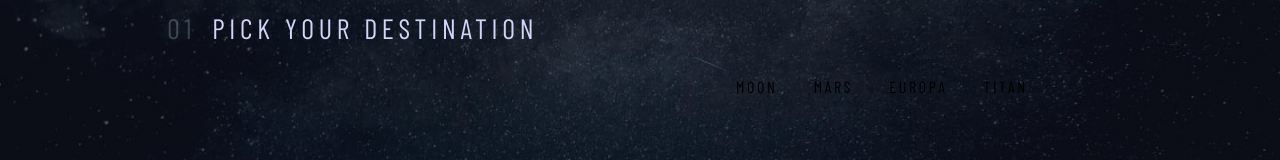
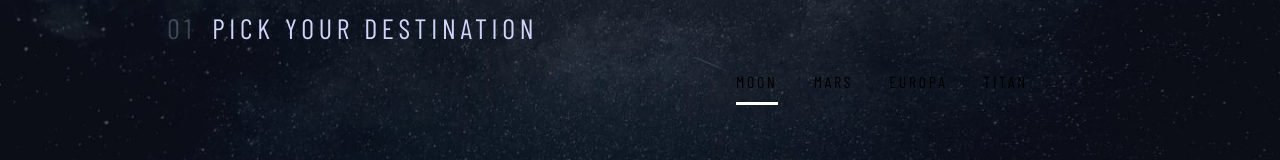
Before and after one commit to jdubcodes/fem-space-tourism, a Next.js app: page /destination in a window 1280 px wide. Shown: the part 193-353 px from the top of the page. Built offline with nearby package versions, Linux system fonts and the light colour scheme; a web font is replaced by a local one.

Commit message:
Import useState and add styling for secondary nav based on state

```diff
--- a/src/app/destination/page.jsx
+++ b/src/app/destination/page.jsx
@@ -1,16 +1,20 @@
 'use client'
 
+import { useState } from 'react'
 import Image from 'next/image'
 
+import destinations from '../../../config/destinations'
 import { barlowCondensed, barlow, bellefair } from '../fonts'
 
 export default function page() {
+  const [dest, setDest] = useState('Moon')
+
   return (
     <main className='pt-[25vh] px-[10.45rem] pb-[7rem] h-screen w-screen absolute top-0 bg-[url("/destination/background-destination-desktop.jpg")] bg-cover bg-center overflow-hidden'>
       <div className='bottom-0 h-full w-full max-w-[69.125rem] mx-auto grid grid-cols-1 lg:grid-cols-2 place-items-start gap-10 lg:gap-0 text-center lg:text-left'>
         {/* Left side */}
         <div className='grid w-full h-full'>
-          <h3 className={`h5 ${barlowCondensed.className}`}>
+          <h3 className={`${barlowCondensed.className} h5`}>
             <span className='opacity-25 mr-4'>01</span>Pick your destination
           </h3>
           <Image
@@ -27,14 +31,23 @@ export default function page() {
             <ul
               className={`${barlowCondensed.className} flex gap-9 nav-text color-light uppercase`}
             >
-              <li>Moon</li>
-              <li>Mars</li>
-              <li>Europa</li>
-              <li>Titan</li>
+              {destinations.map((destination, index) => (
+                <li
+                  key={index}
+                  onClick={() => setDest(destination.destination)}
+                  className={
+                    dest === destination.destination
+                      ? 'cursor-pointer pb-2 border-b-[3px] border-white'
+                      : 'cursor-pointer pb-2 border-b-[3px] border-hidden border-[#979797] hover:border-solid ease-out'
+                  }
+                >
+                  {destination.destination}
+                </li>
+              ))}
             </ul>
           </nav>
           <h4 className={`${bellefair.className} h2`}>Moon</h4>
-          <p className={`${barlow.className} body-text self-center`}>
+          <p className={`${barlow.className} self-center body-text text-light`}>
             See our planet as you’ve never seen it before. A perfect relaxing
             trip away to help regain perspective and come back refreshed. While
             you’re there, take in some history by visiting the Luna 2 and Apollo
```
